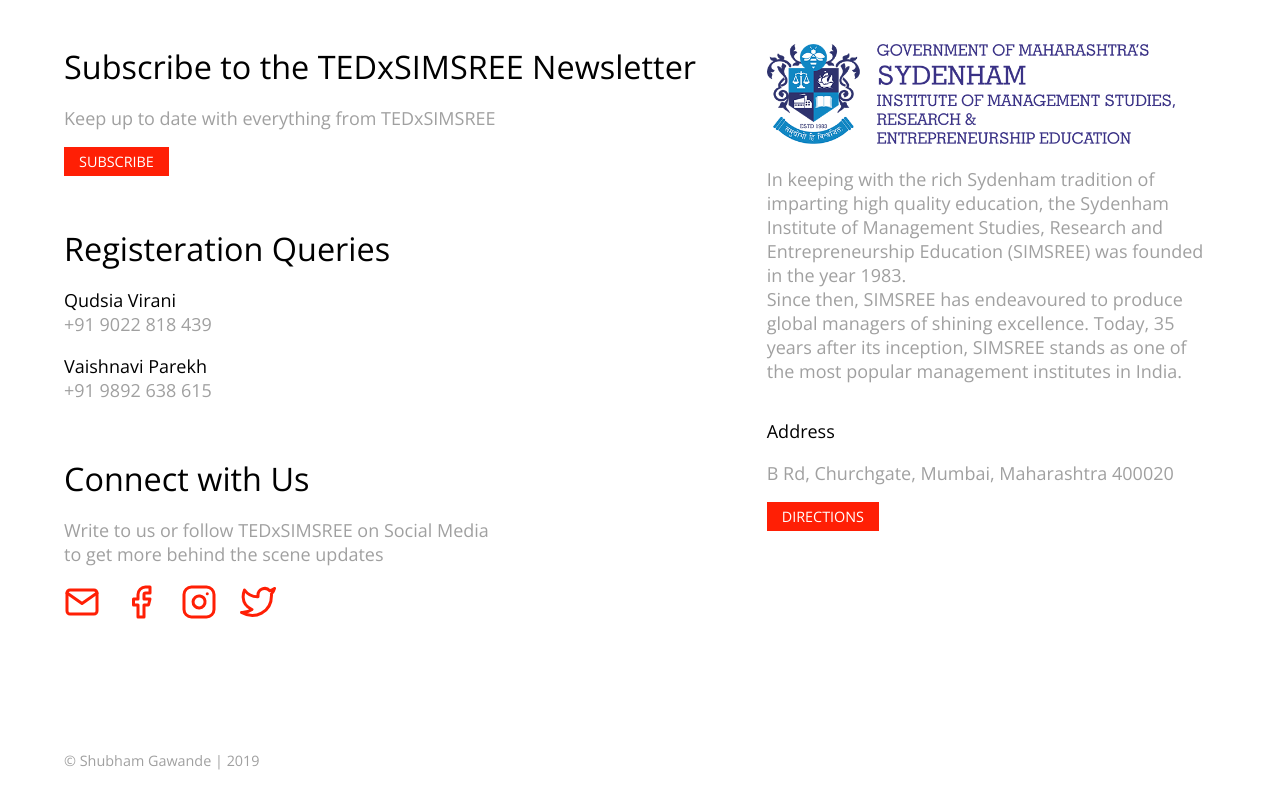
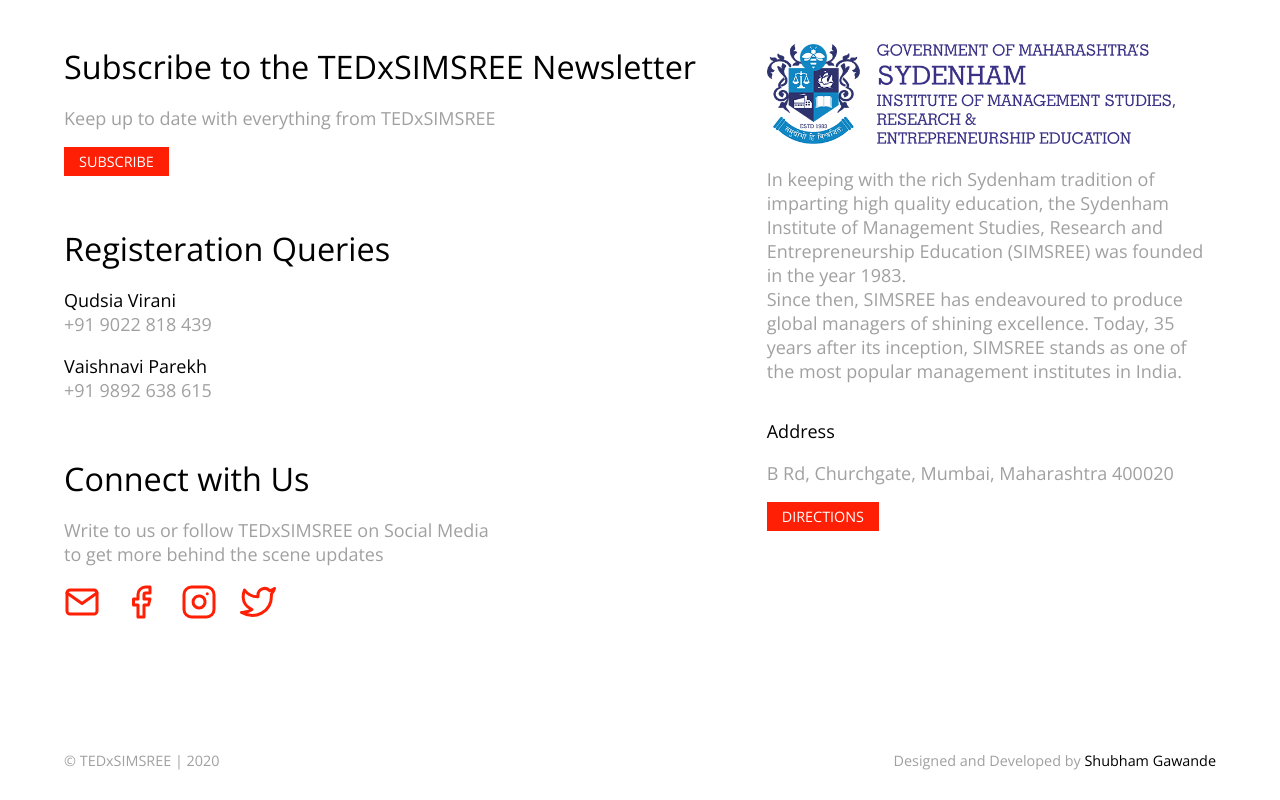
Before and after one commit to tedxsimsree/tedxsimsree.github.io, a plain HTML site: page index.html in a window 1280 px wide. Shown: the part 4791-5591 px from the top of the page. Drawn offline with nearby package versions, Linux system fonts and the light colour scheme.

Commit message:
footer update

```diff
--- a/css/main.css
+++ b/css/main.css
@@ -148,7 +148,25 @@ ul{
     margin-top: 4rem;
 }
 
+.footContainer{
+    display: flex;
+    flex-wrap: wrap;
+    margin-bottom: 30px;
+}
 
+.footLink{
+    text-decoration: none;
+    color: #000;
+}
+
+.footTed{
+    flex-basis: 50%;
+}
+
+.footAuthor{
+    flex-basis: 50%;
+    text-align: right;
+}
 
 .sectionTitle h1{
     font-family: 'Libre Baskerville', serif;
--- a/index.html
+++ b/index.html
@@ -394,8 +394,9 @@
 
         <!-- Footer Start -->
         <footer>
-            <div class="container">
-                <p class="lightGrey">© Shubham Gawande | 2019</p>
+            <div class="container footContainer">
+                <div class="lightGrey footTed">© TEDxSIMSREE | 2020</div>
+                <div class="lightGrey footAuthor">Designed and Developed by <a class="footLink" href="https://shubhamgawande.github.io/">Shubham Gawande</a></div>
             </div>
         </footer>
         <!-- Footer End -->
```
Also changed, not shown: pages/contactus.html (+10 -0 lines), pages/speakers.html (+9 -0 lines), pages/team.html (+10 -0 lines).
